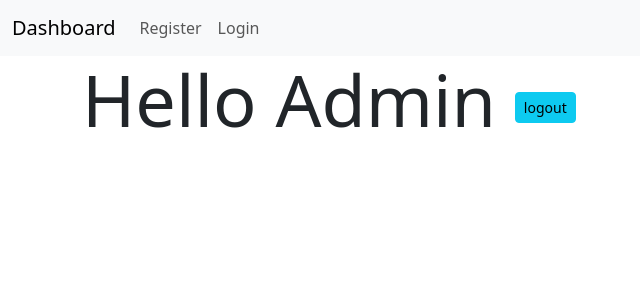
After one commit to 23f1001093/multi-user-app-1, a Flask app: page /profile in a window 1280 px wide. The commit adds this page. Shown: the top 300 px of the page, without its empty margins (0-640 px from the left). Run offline with Flask 3, Linux system fonts and the light colour scheme; a user stored in the database is signed in.

Commit message:
added decorator

```diff
--- a/routes.py
+++ b/routes.py
@@ -1,12 +1,9 @@
-from flask import render_template, request, redirect, url_for, flash
+from flask import render_template, request, redirect, url_for, flash, session
 from app import app
-from models import db, User, Subject, Chapter, Quiz, Question, Option, Score
-from werkzeug.security import generate_password_hash
+from models import db, User, Subject, Chapter, Quiz, Question, Score
+from werkzeug.security import generate_password_hash , check_password_hash
 from datetime import datetime
-
-@app.route('/')
-def index():
-    return render_template('index.html')
+from functools import wraps
 
 @app.route('/login')
 def login():
@@ -18,7 +15,27 @@ def register():
 
 @app.route('/login', methods=['POST'])
 def login_post():
-    return 'Login post'
+    email = request.form.get('email')
+    password = request.form.get('password')
+
+    if not email or not password:
+        flash('Please fill out all the required fields.')
+        return redirect(url_for('login'))
+
+    user = User.query.filter_by(email = email).first()
+
+    if user is None :
+         flash('Username does not exist')
+         return redirect(url_for('login'))
+
+    if not check_password_hash(user.password, password):
+        flash('Password is incorrect')
+        return redirect(url_for('login'))
+
+    session['user_id'] = user.id
+    flash('Login successful!')
+    return redirect(url_for('index'))
+
 
 @app.route('/register', methods=['POST'])
 def register_post():
@@ -30,7 +47,7 @@ def register_post():
     full_name = request.form.get('full_name')
 
     if not email or not password or not confirm_password:
-        flash('Please fill out all required fields.')
+        flash('Please fill out all the required fields.')
         return redirect(url_for('register'))
 
     if password != confirm_password:
@@ -52,3 +69,28 @@ def register_post():
 
     flash('Registration successful! Please log in.')
     return redirect(url_for('login'))
+def auth_required(f):
+    @wraps(f)
+    def inner(*args, **kwargs):
+        if 'user_id' in session:
+           return f(*args, **kwargs)
+        else:
+            flash('Login to continue')
+            return redirect(url_for('login'))
+    return inner
+
+@app.route('/')
+@auth_required
+def index():
+    return render_template('index.html')
+
+@app.route('/profile')
+@auth_required
+def profile():
+    user = User.query.get(session['user_id'])
+    return render_template('profile.html', user=user)
+
+@app.route('/logout')
+def logout():
+    session.pop('user_id')
+    return redirect(url_for('login'))
--- a/templates/layout.html
+++ b/templates/layout.html
@@ -14,8 +14,22 @@
     {% endblock %}
 </head>
 <body>
-   {% include 'navbar.html'   %}
-    <div class="container">
+   {% include 'navbar.html'%}
+
+   {% with messages = get_flashed_messages() %}
+   {% if messages %}
+
+     {% for message in messages %}
+     <div class="alert alert-warning" role="alert">
+        {{message}}
+      </div>
+
+     {% endfor %}
+     </ul>
+   {% endif %}
+   {% endwith %}
+
+   <div class="container">
 
     {% block content %}
 
--- a/templates/login.html
+++ b/templates/login.html
@@ -9,8 +9,8 @@
 
 <form action="" class="form" method="post">
      <div class="form-group">
-          <label for="email" class="form-label">Username(Email)</label>
-          <input type="email" name="email" required class="form-control">
+          <label for="text" class="form-label">Username(Email)</label>
+          <input type="text" name="email" required class="form-control">
      </div>
      <div class="form-group">
           <label for="password" class="form-label">Password</label>
--- a/templates/navbar.html
+++ b/templates/navbar.html
@@ -1,6 +1,6 @@
 <nav class="navbar navbar-expand-lg bg-body-tertiary">
     <div class="container-fluid">
-      <a class="navbar-brand" href="#">Dashboard</a>
+      <a class="navbar-brand" href="{{url_for('index') }}">Dashboard</a>
       <button class="navbar-toggler" type="button" data-bs-toggle="collapse" data-bs-target="#navbarNav" aria-controls="navbarNav" aria-expanded="false" aria-label="Toggle navigation">
         <span class="navbar-toggler-icon"></span>
       </button>
--- /dev/null
+++ b/templates/profile.html
@@ -0,0 +1,13 @@
+{% extends 'layout.html' %}
+{% block title %}
+     Profile Page
+{% endblock %}
+{% block content %}
+<h1 class="display-2">
+   Hello
+ <span class="text-center">{{user.full_name}}</span>
+<a href="{{url_for('logout')}}" class="btn btn-info btn-sm">logout</a>
+
+
+
+{%endblock %}
```
Also changed, not shown: models.py (+19 -16 lines), app.py (line endings or trailing spaces), instance/db.sqlite3.
